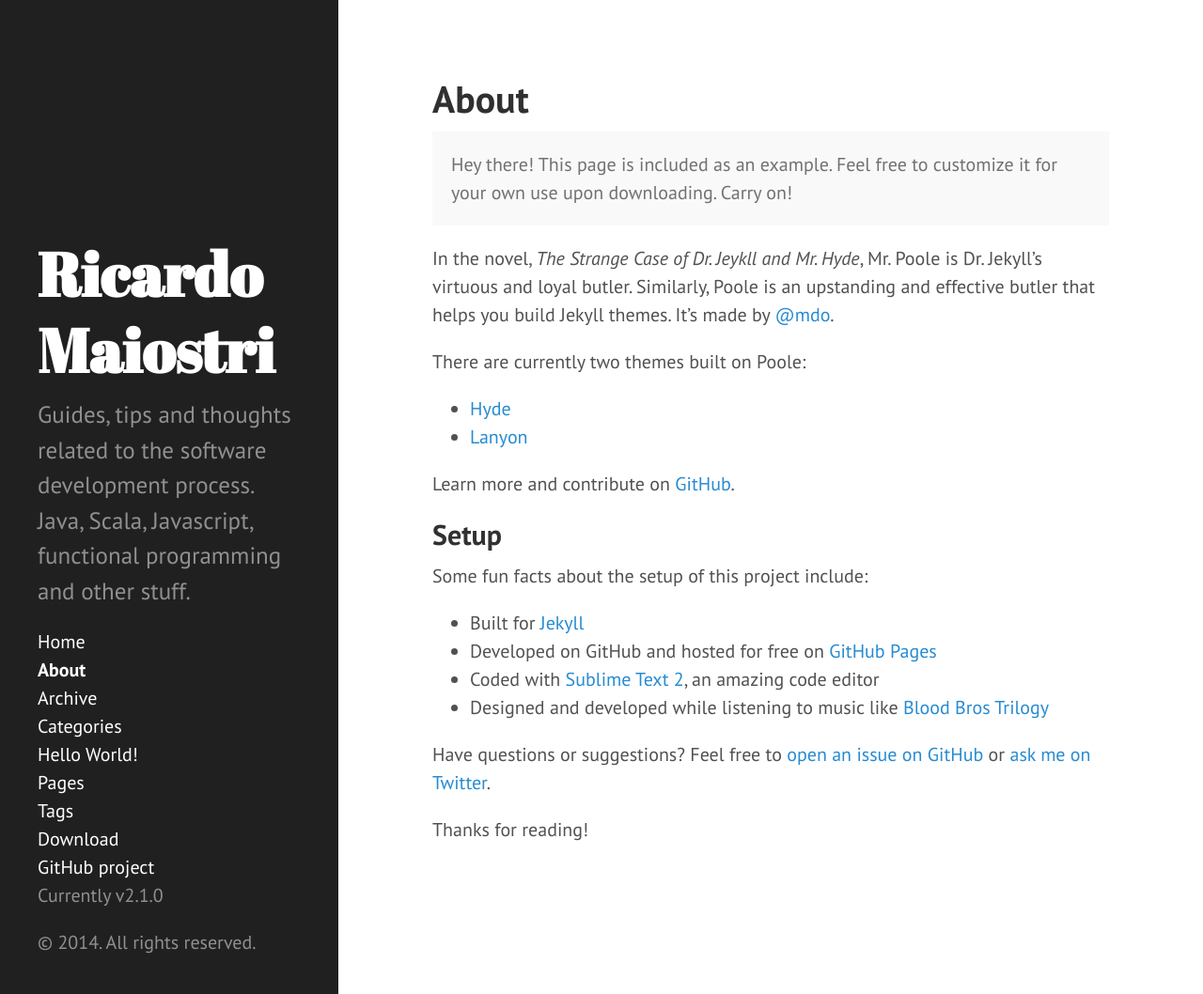
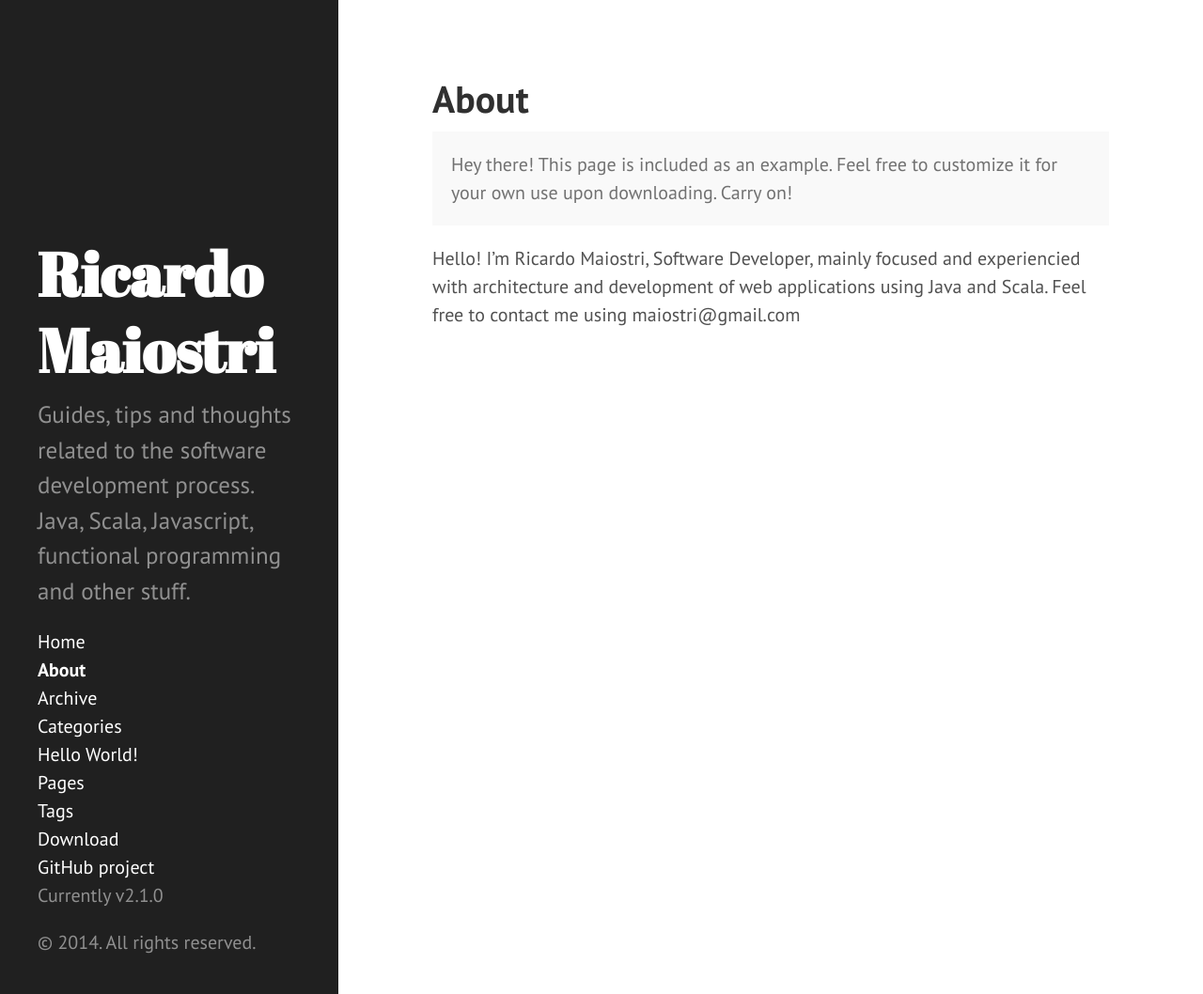
Before and after one commit to maiostri/maiostri.github.io, a Jekyll site: the page built from about.md, in a window 1280 px wide and 1058 px high. Shown: the whole window at 94% size. Built offline with Jekyll 4.4.1, drawn with Linux system fonts in a browser that asks for light colours; Markdown is read by kramdown in place of the engine named in the settings.

Commit message:
Update about.md
Changing description of the about page.

```diff
--- a/about.md
+++ b/about.md
@@ -7,24 +7,4 @@ title: About
   Hey there! This page is included as an example. Feel free to customize it for your own use upon downloading. Carry on!
 </p>
 
-In the novel, *The Strange Case of Dr. Jeykll and Mr. Hyde*, Mr. Poole is Dr. Jekyll's virtuous and loyal butler. Similarly, Poole is an upstanding and effective butler that helps you build Jekyll themes. It's made by [@mdo](https://twitter.com/mdo).
-
-There are currently two themes built on Poole:
-
-* [Hyde](http://hyde.getpoole.com)
-* [Lanyon](http://lanyon.getpoole.com)
-
-Learn more and contribute on [GitHub](https://github.com/poole).
-
-## Setup
-
-Some fun facts about the setup of this project include:
-
-* Built for [Jekyll](http://jekyllrb.com)
-* Developed on GitHub and hosted for free on [GitHub Pages](https://pages.github.com)
-* Coded with [Sublime Text 2](http://sublimetext.com), an amazing code editor
-* Designed and developed while listening to music like [Blood Bros Trilogy](https://soundcloud.com/maddecent/sets/blood-bros-series)
-
-Have questions or suggestions? Feel free to [open an issue on GitHub](https://github.com/poole/issues/new) or [ask me on Twitter](https://twitter.com/mdo).
-
-Thanks for reading!
+Hello! I'm Ricardo Maiostri, Software Developer, mainly focused and experiencied with architecture and development of web applications using Java and Scala. Feel free to contact me using maiostri@gmail.com
```
